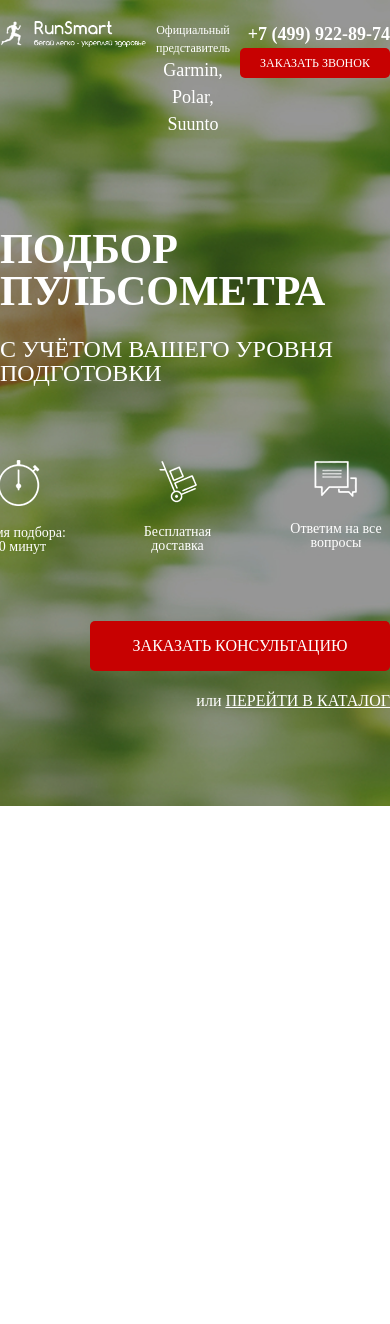
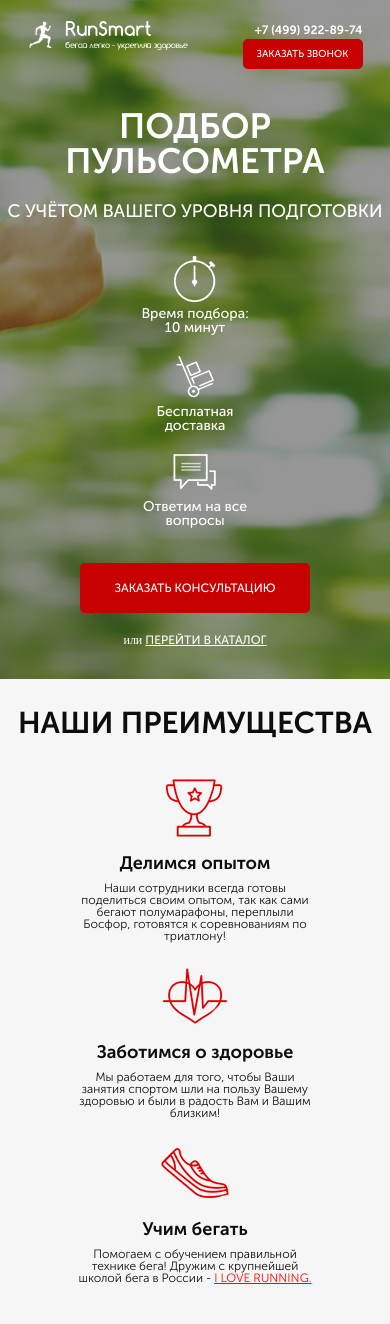
Before and after one commit to alexkhristsiuk/Pulse, a website: page src/index.html in a window 390 px wide. Before the commit the page ends 844 px from the top, so only its background shows below. Drawn offline with Linux system fonts and the light colour scheme.

Commit message:
second section

```diff
--- a/src/index.html
+++ b/src/index.html
@@ -26,7 +26,7 @@
                 </div>
             </header>
 
-            <div class="promo_wrapper">
+            <div class="promo__wrapper">
                 <h1 class="promo__header">Подбор пульсометра</h1>
                 <h2 class="promo__subheader">с учётом Вашего уровня подготовки</h2>
 
@@ -55,5 +55,37 @@
             </div>
         </div>
     </div>
+
+    <section class="advantage">
+        <div class="container">
+            <h2 class="advantage__header">НАШИ ПРЕИМУЩЕСТВА</h2>
+            <div class="advantage__wrapper">
+                <div class="advantage__item">
+                    <img src="icons/cup.png" alt="cup">
+                    <div class="advantage__title">Делимся опытом</div>
+                    <div class="advantage__desc">
+                        Наши сотрудники всегда готовы поделиться своим опытом,
+                        так как сами бегают полумарафоны, переплыли Босфор, готовятся к соревнованиям по триатлону!
+                    </div>
+                </div>
+                <div class="advantage__item">
+                    <img src="icons/heart.png" alt="heart">
+                    <div class="advantage__title">Заботимся о здоровье</div>
+                    <div class="advantage__desc">
+                        Мы работаем для того,
+                        чтобы Ваши занятия спортом шли на пользу Вашему здоровью и были в радость Вам и Вашим близким!
+                    </div>
+                </div>
+                <div class="advantage__item">
+                    <img src="icons/shoe.png" alt="shoes">
+                    <div class="advantage__title">Учим бегать</div>
+                    <div class="advantage__desc">
+                        Помогаем с обучением правильной технике бега!
+                        Дружим с крупнейшей школой бега в России - <a href="#">I LOVE RUNNING.</a>
+                    </div>
+                </div>
+            </div>
+        </div>
+    </section>
 </body>
 </html>
--- a/src/sass/base/_media.scss
+++ b/src/sass/base/_media.scss
@@ -0,0 +1,182 @@
+@media (max-width: 1200px) {
+    .container {
+        max-width: 900px;
+    }
+}
+
+@media (max-width: 992px) {
+    .container {
+        max-width: 720px;
+    }
+    .promo {
+        min-height: 550px;
+        padding-bottom: 73px;
+        &__header {
+            font-size: 40px;
+        }
+        &__subheader {
+            font-size: 22px;
+        }
+        &__link {
+            font-size: 14px;
+        }
+        &__wrapper {
+            margin-top: 70px;
+        }
+    }
+    .header {
+        &__logo {
+            width: 200px;
+        }
+        &__official {
+            font-size: 10px;
+        }
+        &__official span {
+            font-size: 16px;
+        }
+        &__phone {
+            font-size: 16px;
+        }
+    }
+    .button {
+        width: 135px;
+        &_main {
+            width: 250px;
+        }
+    }
+    .advantage {
+        min-height: 370px;
+        padding: 59px 0 75px 0;
+        &__wrapper {
+            margin-top: 55px;
+        }
+        &__item {
+            width: 217px;
+        }
+        &__desc {
+            margin-top: 20px;
+            font-size: 12px;
+            line-height: 12px;
+        }
+    }
+}
+
+@media (max-width: 767px) {
+    .container {
+        max-width: 576px;
+    }
+    .header {
+        &__logo {
+            width: 180px;
+        }
+        &__official {
+            font-size: 10px;
+        }
+        &__official span {
+            font-size: 15px;
+        }
+        &__phone {
+            font-size: 15px;
+        }
+    }
+    .promo {
+        padding-bottom: 53px;
+        &__wrapper {
+            margin-top: 55px;
+            align-items: center;
+        }
+        &__header {
+            font-size: 35px;
+        }
+        &__subheader {
+            font-size: 18px;
+            margin-top: 12px;
+        }
+        &__link {
+            font-size: 12px;
+        }
+    }
+    .advantage {
+        padding: 40px 0 50px 0;
+        &__wrapper {
+            margin-top: 25px;
+            flex-direction: column;
+            justify-content: space-between;
+            align-items: center;
+        }
+        &__item {
+            width: 290px;
+            &:nth-child(n+1) {
+                margin-top: 20px;
+            }
+        }
+        &__title {
+            margin-top: 12px;
+        }
+        &__desc {
+            margin-top: 10px;
+        }
+    }
+}
+
+@media (max-width: 576px) {
+    .container {
+        width: 100%;
+    }
+    .header {
+        justify-content: space-around;
+        &__logo {
+            width: 160px;
+        }
+        &__official {
+            display: none;
+        }
+        &__phone {
+            font-size: 12px;
+        }
+    }
+    .button {
+        width: 120px;
+        font-size: 10px;
+        &_main {
+            margin-top: 35px;
+            width: 230px;
+            font-size: 12px;
+        }
+    }
+    .promo {
+        padding-bottom: 30px;
+        &__wrapper {
+            margin-top: 40px;
+        }
+        &__header {
+            text-align: center;
+            line-height: 35px;
+        }
+        &__subheader {
+            text-align: center;
+        }
+        &__icons{
+            margin-top: 5px;
+            flex-direction: column;
+            align-items: center;
+        }
+        &__icon {
+            &:nth-child(n+1) {
+            margin-top: 20px;
+            }
+            img {
+                margin-bottom: 5px;
+            }
+        }
+    }
+    .advantage {
+        padding: 30px 0 40px 0;
+        &__wrapper {
+            margin-top: 15px;
+        }
+        &__item {
+            width: 240px;
+        }
+    }
+}
--- /dev/null
+++ b/src/sass/blocks/_advantage.scss
@@ -0,0 +1,43 @@
+.advantage {
+    min-height: 470px;
+    padding: 69px 0 95px 0;
+    background-color: #f6f6f6;
+    &__header {
+        color: #0d0d0d;
+        font-size: 30px;
+        font-weight: 700;
+        line-height: 29px;
+        text-align: center;
+    }
+    &__wrapper {
+        margin-top: 65px;
+        display: flex;
+        justify-content: space-between;
+    }
+    &__item {
+        width: 237px;
+        img {
+            display: block;
+            margin: 0 auto;
+        }
+    }
+    &__title {
+        color: #0d0d0d;
+        font-size: 18px;
+        font-weight: 700;
+        line-height: 17px;
+        text-align: center;
+        margin-top: 38px;
+    }
+    &__desc {
+        color: #0d0d0d;
+        font-size: 14px;
+        font-weight: 300;
+        line-height: 14px;
+        text-align: center;
+        margin-top: 26px;
+        a {
+            color: #ff0000;
+        }
+    }
+}
--- a/src/sass/blocks/_promo.scss
+++ b/src/sass/blocks/_promo.scss
@@ -2,7 +2,7 @@
     min-height: 650px;
     padding: 21px 0 93px 0;
     background: url(../../img/BG/bg1.jpg) center center/cover no-repeat;
-    &_wrapper {
+    &__wrapper {
         display: flex;
         flex-direction: column;
         align-items: flex-end;
--- a/src/sass/style.scss
+++ b/src/sass/style.scss
@@ -1,6 +1,6 @@
 @import "base/variable.scss";
 * {
-    font-family: 'MuseoSansCyrl';
+    font-family: 'Museo Sans Cyrl', sans-serif;
 }
 .container {
     max-width: 950px;
@@ -9,3 +9,5 @@
 @import "blocks/promo";
 @import "blocks/header";
 @import "blocks/buttons";
+@import "blocks/advantage";
+@import "base/media";
```
Also changed, not shown: src/css/style.min.css.
